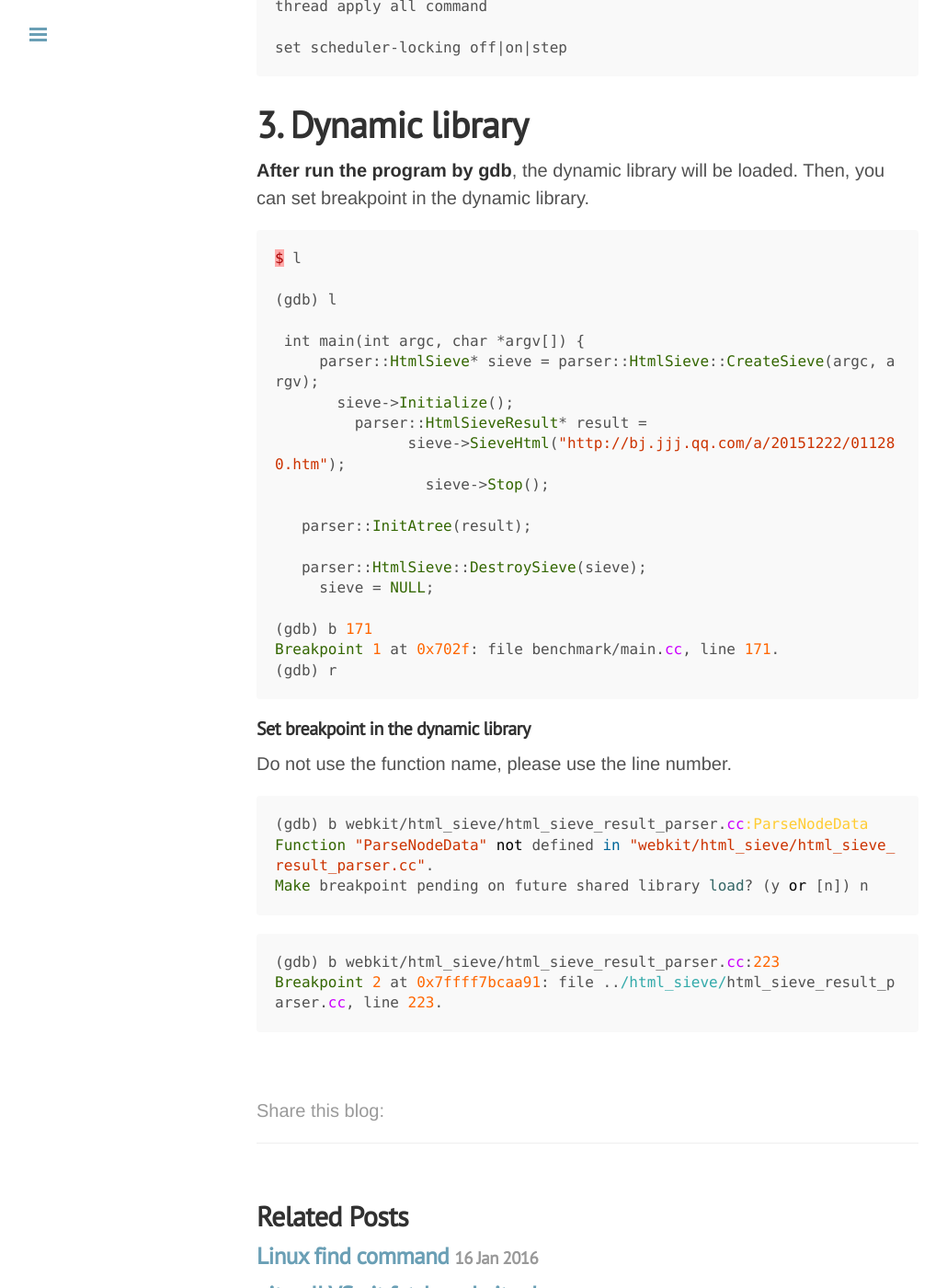
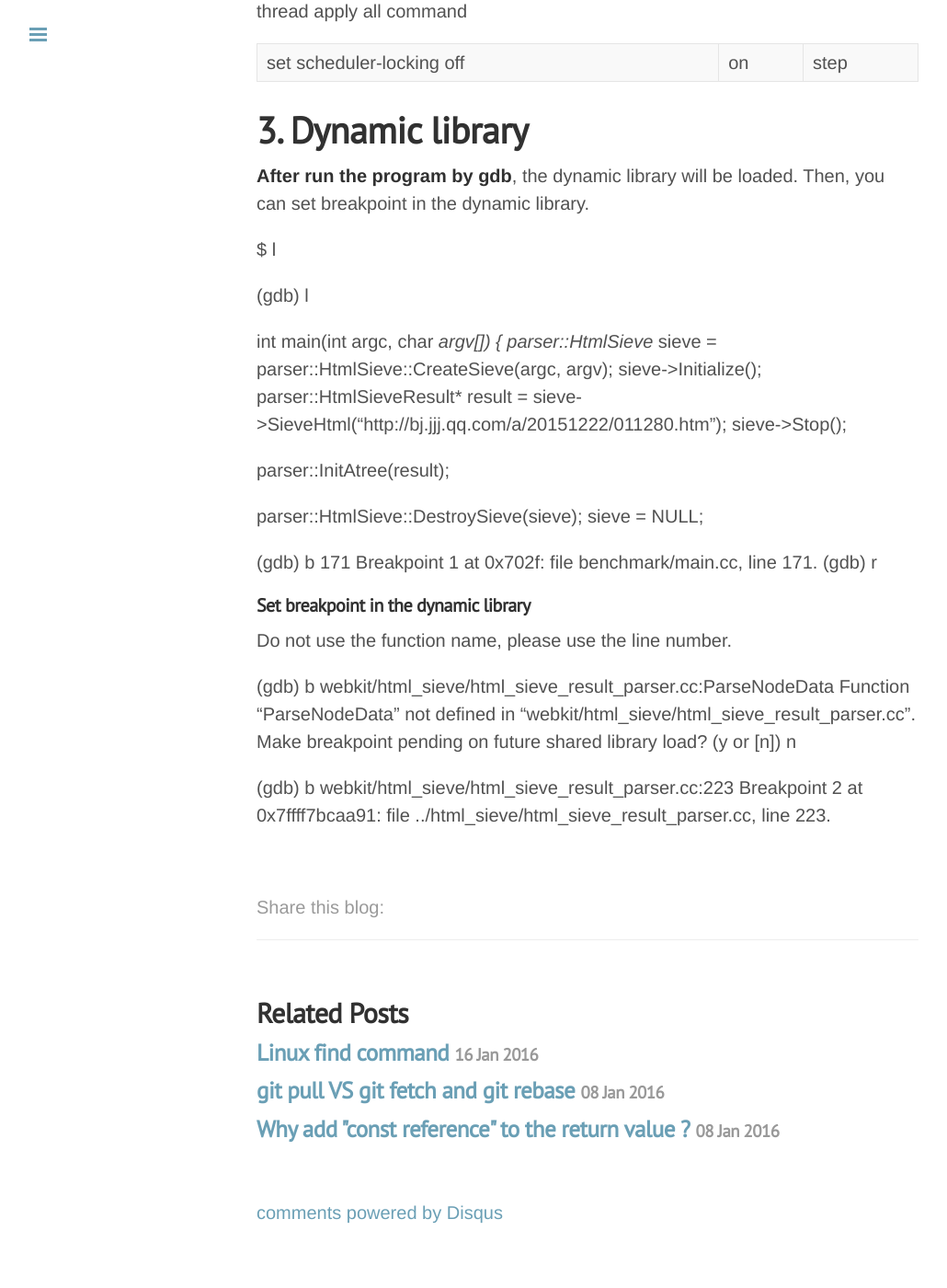
Before and after one commit to loverszhaokai/loverszhaokai.github.io, a Jekyll site: the page built from _posts/2016-01-22-gdb.md, in a window 1280 px wide and 1400 px high, scrolled down 740 px. Shown: the whole window at 92% size, without its empty margins (1-1031 px from the left). Built offline with Jekyll 4.4.1, drawn with Linux system fonts in a browser that asks for light colours; nearby versions of some CDN libraries; comment, search, counter and statistics services are not loaded; after the commit the page ends 2073 px from its top, so only the background shows below that; some of the changed text lies outside the part shown.

Commit message:
update gdb

````diff
--- a/_posts/2016-01-22-gdb.md
+++ b/_posts/2016-01-22-gdb.md
@@ -15,7 +15,7 @@ c-x c-a
 
 # 2. thread
 
-```ruby
+
 info threads
 
 thread ID
@@ -27,13 +27,13 @@ thread apply ID1 ID2 command
 thread apply all command
 
 set scheduler-locking off|on|step
-```
+
 
 # 3. Dynamic library
 
 **After run the program by gdb**, the dynamic library will be loaded. Then, you can set breakpoint in the dynamic library.
 
-```ruby
+
 $ l
 
 (gdb) l
@@ -53,19 +53,18 @@ $ l
 (gdb) b 171
 Breakpoint 1 at 0x702f: file benchmark/main.cc, line 171.
 (gdb) r
-```
+
 
 ##### Set breakpoint in the dynamic library
 
 Do not use the function name, please use the line number.
 
-```ruby
+
 (gdb) b webkit/html_sieve/html_sieve_result_parser.cc:ParseNodeData
 Function "ParseNodeData" not defined in "webkit/html_sieve/html_sieve_result_parser.cc".
 Make breakpoint pending on future shared library load? (y or [n]) n
-```
 
-```ruby
+
+
 (gdb) b webkit/html_sieve/html_sieve_result_parser.cc:223
 Breakpoint 2 at 0x7ffff7bcaa91: file ../html_sieve/html_sieve_result_parser.cc, line 223.
-```
````
